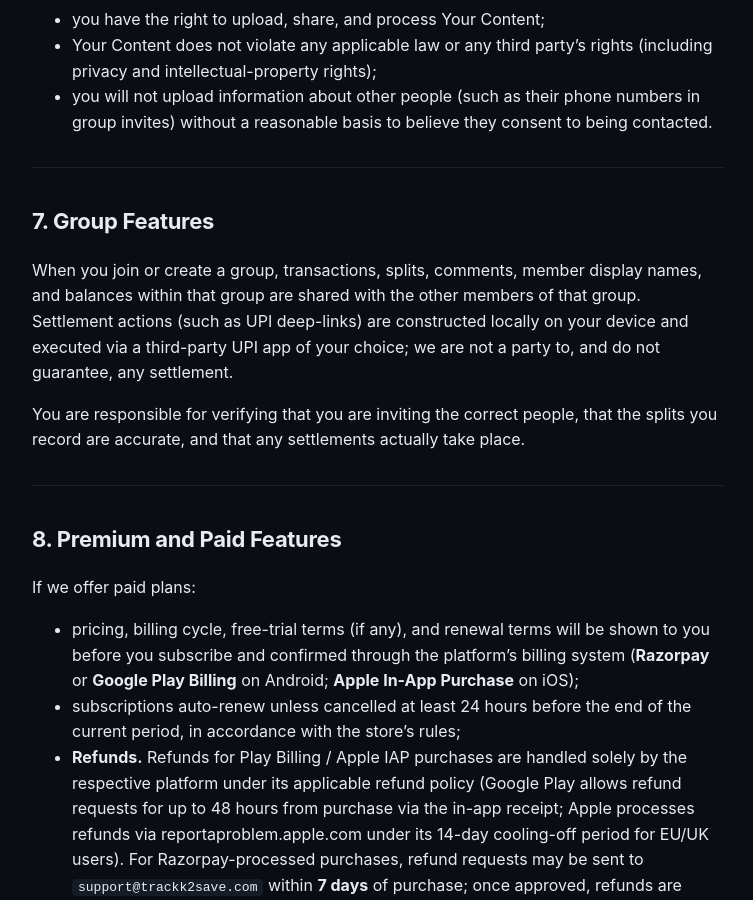
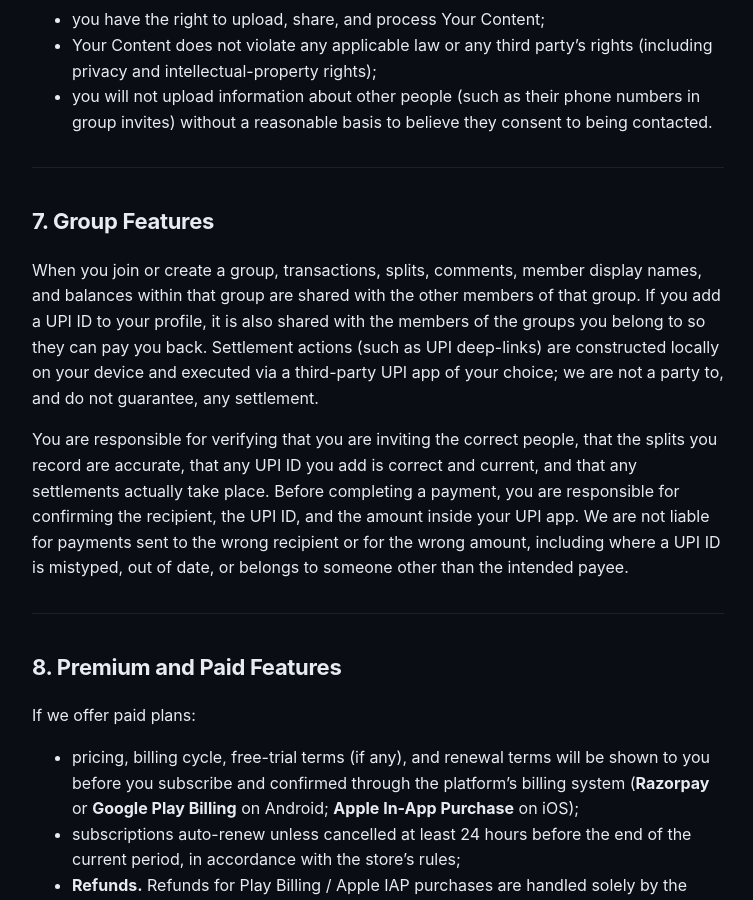
Before and after one commit to nikhilsampatraokumbhar/trackk-web, a Jekyll site: the page built from terms.md, in a window 1280 px wide and 900 px high, scrolled down 4916 px. Shown: the whole window, without its empty margins (262-1015 px from the left). Built offline with Jekyll 4.4.1, drawn with Linux system fonts in a browser that asks for light colours; some of the changed text lies outside the part shown.

Commit message:
sync legal pages from Trackk master: UPI ID, savings, fixed cross-links

```diff
--- a/terms.md
+++ b/terms.md
@@ -15,7 +15,7 @@ Trackk mobile application, related websites, and any associated services
 "**our**", "**us**"), having its registered office at 3/336, Sri Sai Nagar, 2nd Street, Hosur, Krishnagiri District, Tamil Nadu – 635126, India.
 
 By creating an account, signing in, or otherwise using Trackk, **you agree
-to be bound by these Terms and the [Privacy Policy](./PRIVACY_POLICY.md)**.
+to be bound by these Terms and the [Privacy Policy](/privacy/)**.
 If you do not agree, do not use the Service.
 
 ---
@@ -70,7 +70,7 @@ first appear.
   Premium-only features. Premium is not enabled in v1.0; all
   features are available free.
 - **"Personal Data"** — has the meaning given in the
-  [Privacy Policy](./PRIVACY_POLICY.md).
+  [Privacy Policy](/privacy/).
 - **"DPDPA"** — the Digital Personal Data Protection Act, 2023
   (India).
 - **"IT Act"** — the Information Technology Act, 2000 (India), as
@@ -230,14 +230,20 @@ You represent and warrant that:
 
 When you join or create a group, transactions, splits, comments, member
 display names, and balances within that group are shared with the other
-members of that group. Settlement actions (such as UPI deep-links) are
-constructed locally on your device and executed via a third-party UPI
-app of your choice; we are not a party to, and do not guarantee, any
-settlement.
+members of that group. If you add a UPI ID to your profile, it is also
+shared with the members of the groups you belong to so they can pay you
+back. Settlement actions (such as UPI deep-links) are constructed
+locally on your device and executed via a third-party UPI app of your
+choice; we are not a party to, and do not guarantee, any settlement.
 
 You are responsible for verifying that you are inviting the correct
-people, that the splits you record are accurate, and that any
-settlements actually take place.
+people, that the splits you record are accurate, that any UPI ID you add
+is correct and current, and that any settlements actually take place.
+Before completing a payment, you are responsible for confirming the
+recipient, the UPI ID, and the amount inside your UPI app. We are not
+liable for payments sent to the wrong recipient or for the wrong amount,
+including where a UPI ID is mistyped, out of date, or belongs to someone
+other than the intended payee.
 
 ---
 
```
Also changed, not shown: other parts of terms.md (+1 -1 lines), privacy.md (+17 -11 lines).
